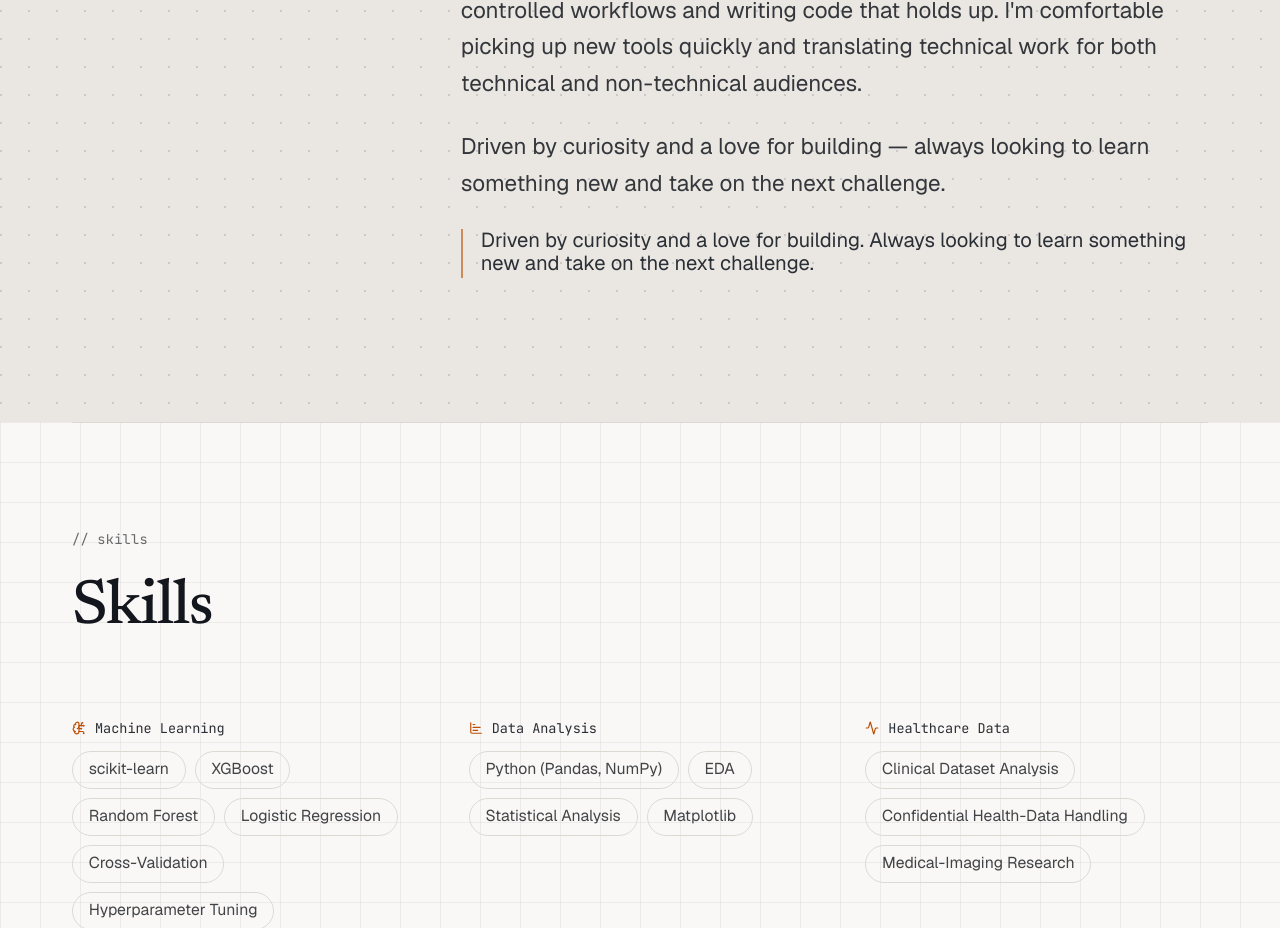
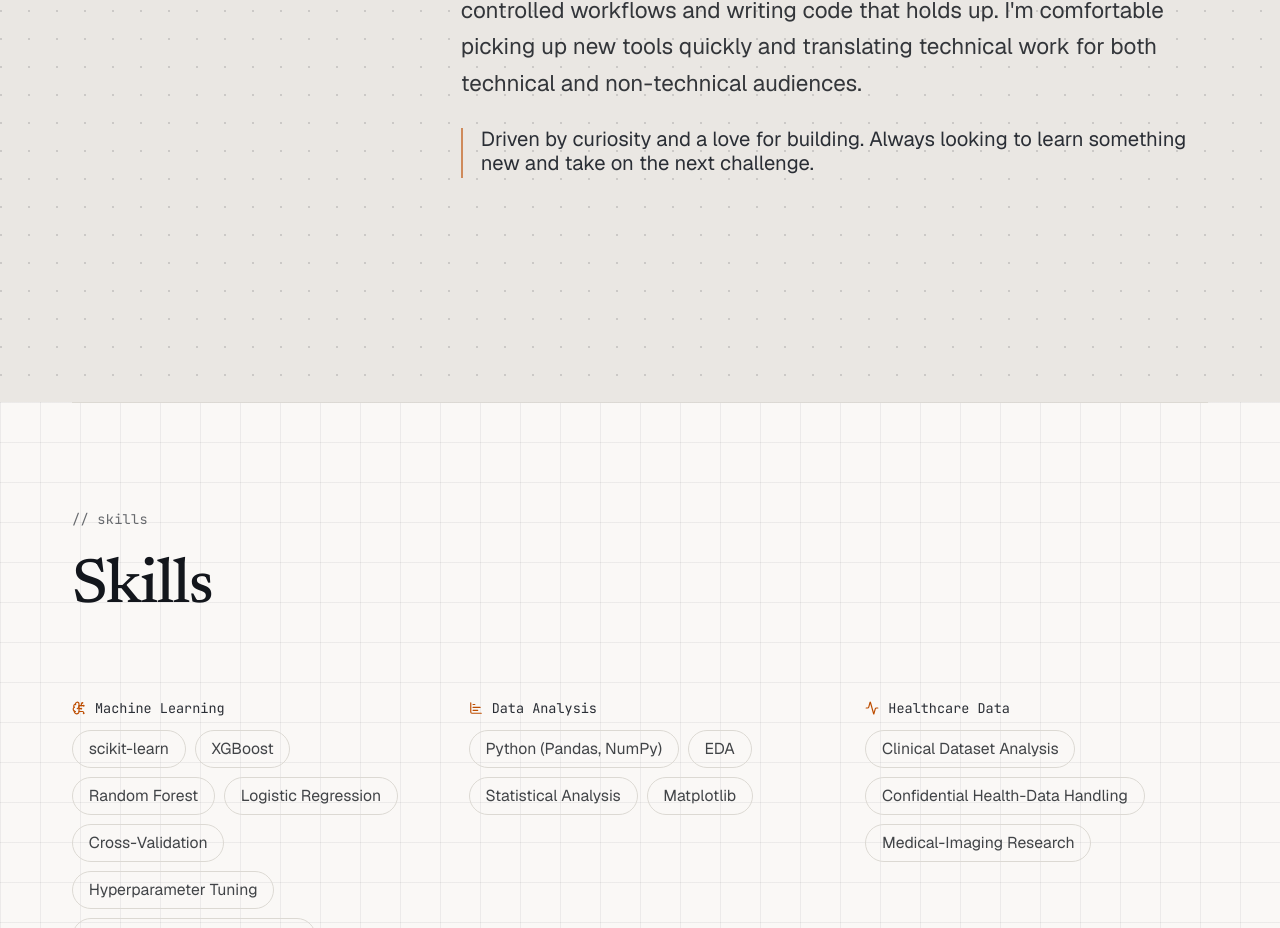
Before and after one commit to Vraj2712/vraj_patel_portfolio, a Next.js app: page / in a window 1280 px wide. Shown: the part 1160-2088 px from the top of the page. Built offline with nearby package versions, Linux system fonts and the light colour scheme; no server answers.

Commit message:
change in text

```diff
--- a/data/portfolio.ts
+++ b/data/portfolio.ts
@@ -97,7 +97,6 @@ export const portfolio = {
   about: [
     "I'm a Computer Science M.S. candidate (graduating May 2026) who enjoys building and shipping software across the full lifecycle — from working with data and designing solutions to deploying them in the cloud. I like turning messy problems into clean, reliable systems.",
     "I work primarily in Python and SQL and care about reproducible, version-controlled workflows and writing code that holds up. I'm comfortable picking up new tools quickly and translating technical work for both technical and non-technical audiences.",
-    "Driven by curiosity and a love for building — always looking to learn something new and take on the next challenge.",
   ],
 
   // ---- Skills ----------------------------------------------------------
```
